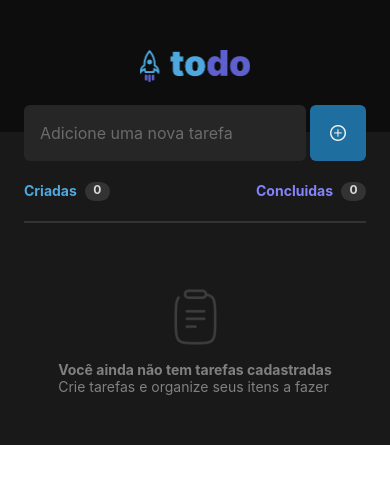
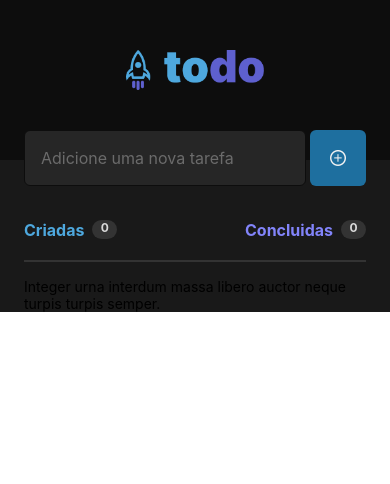
Before and after one commit to rafa543/todoList-rocketeeat-Ignite-, a React Native app: screen / in a window 390 px wide. Shown: the top 484 px of the page. Built offline with nearby package versions, Linux system fonts and the light colour scheme.

Commit message:
terminado componente de Empty e input

```diff
--- a/src/components/Empty/styles.ts
+++ b/src/components/Empty/styles.ts
@@ -17,12 +17,12 @@ export const styles = StyleSheet.create({
         // width: 287,
     },
     title: {
-        fontSize: 14,
+        fontSize: 16,
         color: '#808080',
         fontWeight: 'bold',
     },
     subtitle: {
-        fontSize: 14,
+        fontSize: 16,
         color: '#808080',
     }
 })
--- /dev/null
+++ b/src/components/Task/index.tsx
@@ -0,0 +1,10 @@
+import { Text, View } from "react-native";
+import { styles } from "./styles";
+
+export default function Task() {
+    return (
+        <View style={styles.container}>
+            <Text>Integer urna interdum massa libero auctor neque turpis turpis semper.</Text>
+        </View>
+    )
+}
--- /dev/null
+++ b/src/components/Task/styles.ts
@@ -0,0 +1,7 @@
+import { StyleSheet } from "react-native";
+
+export const styles = StyleSheet.create({
+    container: {
+        marginHorizontal: 24
+    }
+})
--- a/src/screens/Home/index.tsx
+++ b/src/screens/Home/index.tsx
@@ -2,11 +2,13 @@ import { useState } from "react";
 import { Image, Text, TextInput, TouchableOpacity, View } from "react-native";
 import Empty from "../../components/Empty";
 import Separator from "../../components/Separator";
+import Task from "../../components/Task";
 import { styles } from "./styles";
 
 
 export default function Home() {
     const [task, setTask] = useState("")
+    const [inputSelected, setInputSelected] = useState(false)
 
     return (
         <View style={styles.container}>
@@ -16,11 +18,13 @@ export default function Home() {
 
                 <View style={styles.form}>
                     <TextInput
-                        style={styles.input}
+                        style={[styles.input, {borderColor: inputSelected ? "#5E60CE" : "#0D0D0D"}]}
                         placeholder="Adicione uma nova tarefa"
                         placeholderTextColor="#6b6b6b"
                         onChangeText={setTask}
                         value={task}
+                        onFocus={() => setInputSelected(true)}
+                        onBlur={() => setInputSelected(false)}
                     />
                     <TouchableOpacity style={styles.button}>
                         <Image style={styles.adicionarBotao} source={require('../../../assets/plus.png')} />
@@ -42,8 +46,14 @@ export default function Home() {
             <Separator/>
 
             <View>
-                <Empty/>
+                {/* <Empty/> */}
+                <View>
+                    <Task/>
+                </View>
+
             </View>
+
+
 
         </View>
     )
--- a/src/screens/Home/styles.ts
+++ b/src/screens/Home/styles.ts
@@ -14,11 +14,13 @@ export const styles = StyleSheet.create({
         justifyContent: 'center',
         backgroundColor: "#0D0D0D",
         paddingTop: 50,
-        paddingBottom: 50,
+        paddingBottom: 70,
     },
     logo: {
-        width: 110,
-        height: 32
+        // width: 120.34,
+        // height: 35,
+        width: 138,
+        height: 40,
     },
     form: {
         width: "100%",
@@ -26,7 +28,7 @@ export const styles = StyleSheet.create({
         marginBottom: 42,
         paddingHorizontal: 24,
         position: 'absolute',
-        top: 105
+        top: 130
     },
     input: {
         flex: 1,
@@ -36,7 +38,8 @@ export const styles = StyleSheet.create({
         color: '#fff',
         padding: 16,
         fontSize: 16,
-        marginRight: 4
+        marginRight: 4,
+        borderWidth: 1
     },
     button: {
         width: 56,
@@ -51,7 +54,7 @@ export const styles = StyleSheet.create({
         height: 16
     },
     containerTasks: {
-        marginTop: 50,
+        marginTop: 60,
         flexDirection: 'row',
         justifyContent: 'space-between',
         alignItems: 'center',
@@ -63,12 +66,12 @@ export const styles = StyleSheet.create({
     },
     textCreate: {
         color: '#4EA8DE',
-        fontSize: 14,
+        fontSize: 16,
         fontWeight: 'bold'
     },
     textEnd: {
         color: '#8284FA',
-        fontSize: 14,
+        fontSize: 16,
         fontWeight: 'bold'
     },
     textCount : {
```
